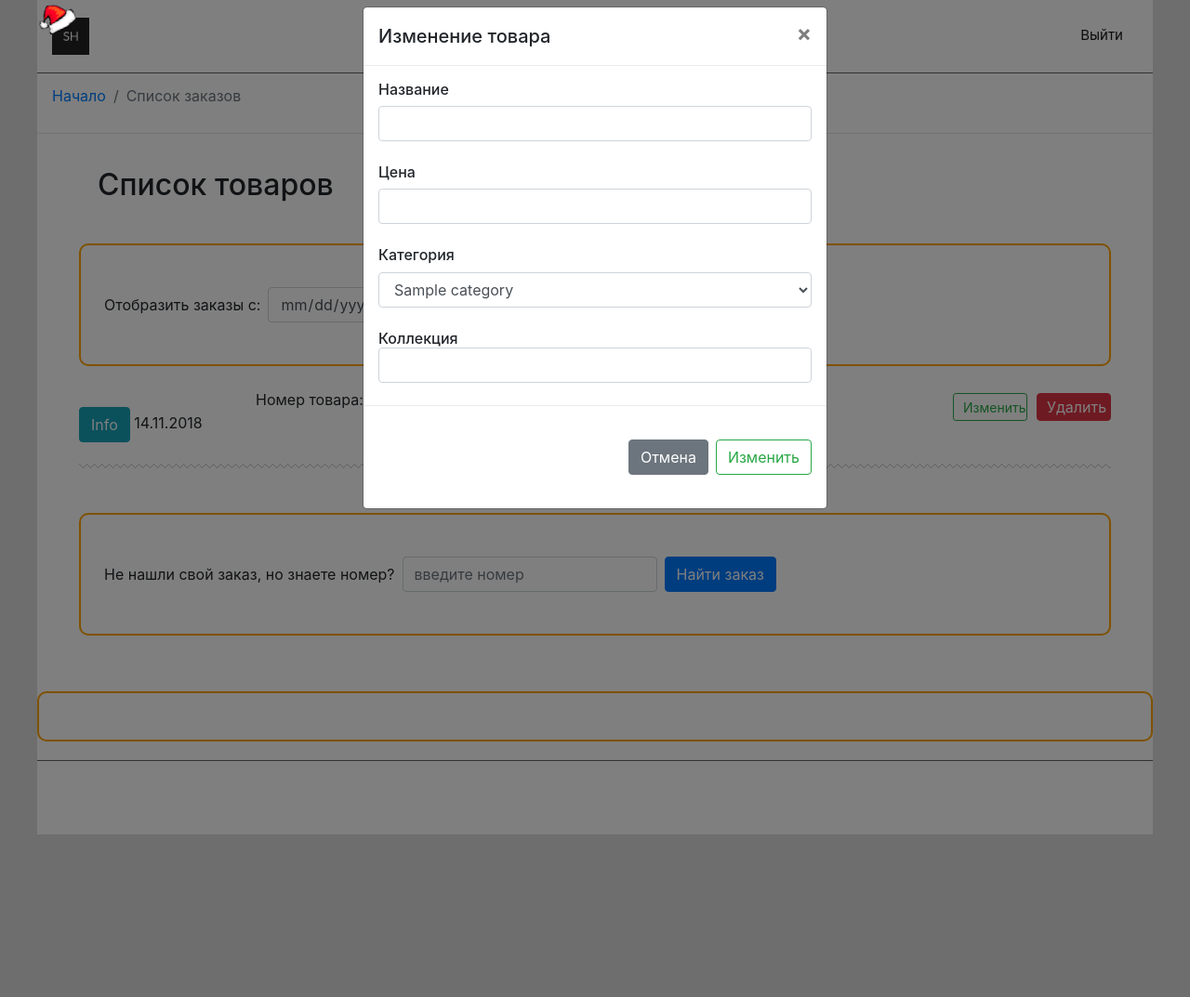
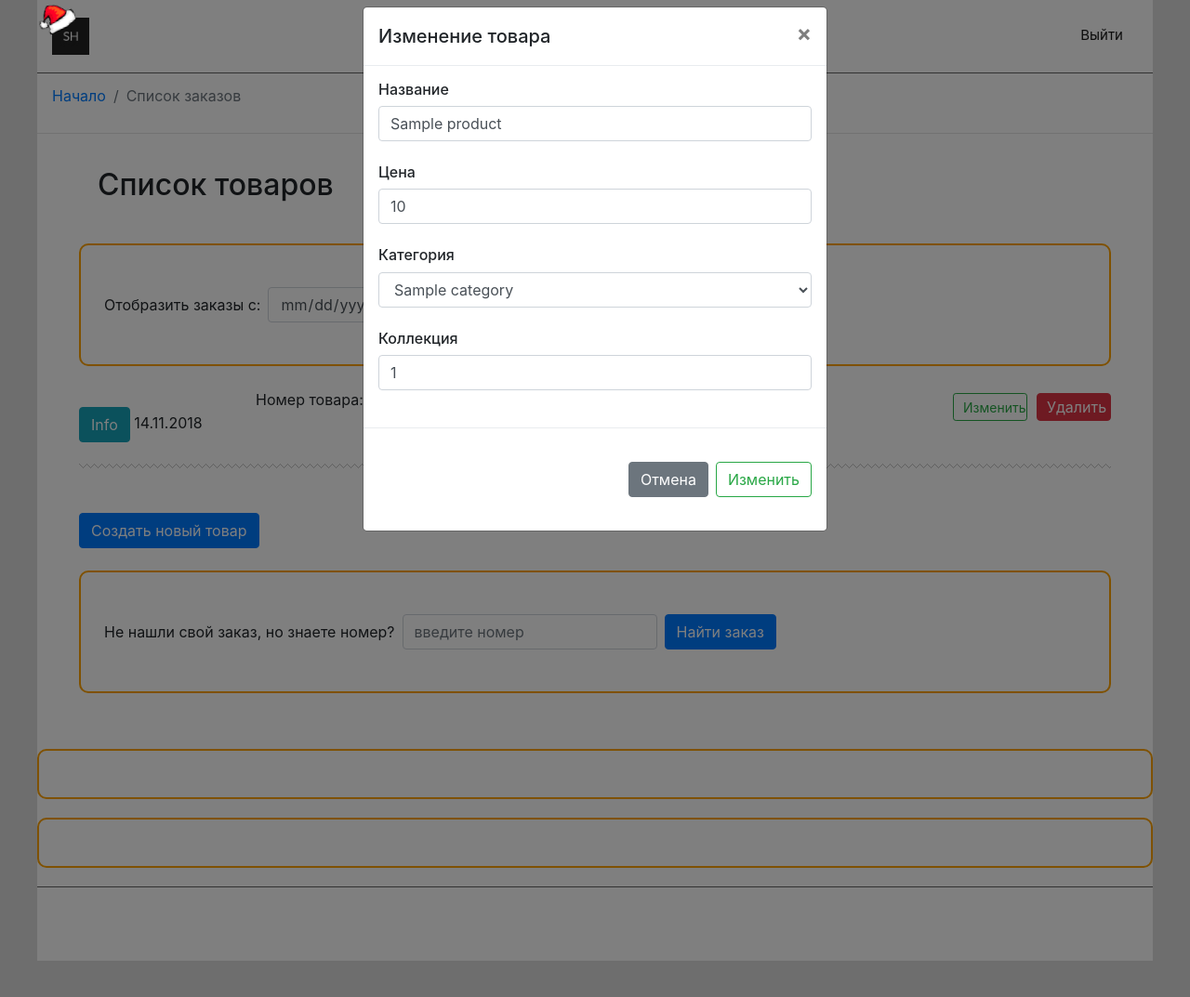
Before and after one commit to damarrus/project2208, a PHP site: template views/product_list_adm.php in a window 1280 px wide, after a click on "Изменить". Shown: the part 21-1094 px from the top of the page at 93% size. Run offline with PHP 8.4, Linux system fonts and the light colour scheme; the template is opened without the code that fills it: most values are stand-ins (such as "Sample title", 1, 10 or a date in 2020).

Commit message:
Удаление и изменение товаров

```diff
--- a/controllers/product_delete.php
+++ b/controllers/product_delete.php
@@ -3,8 +3,8 @@
 require_once '../models/Product.php';
 
 $product = new Product($_POST['product_id']);
+// var_dump($_POST);
 
 $product->delete();
 
-
-header('Location: product_delete_form.php?success=1&product_id='.$_POST['product_id']);
+header('Location: product_list_adm.php?success_delete=1&product_id='.$_POST['product_id']);
--- a/controllers/product_update.php
+++ b/controllers/product_update.php
@@ -6,4 +6,4 @@ $product = new Product($_POST['product_id']);
 
 $product->update($_POST['title'], $_POST['price'], $_POST['category_id'], $_POST['collection_id']);
 
-header('Location: product_update_form.php?success=1&product_id='.$_POST['product_id']);
+header('Location: product_list_adm.php?success-change=1&product_id='.$_POST['product_id']);
--- /dev/null
+++ b/js/product_list.js
@@ -0,0 +1,33 @@
+$(document).ready(function(){
+    $('.btn-delete').click(function() {
+        current_status = $(this).data('status');
+        product_id = $(this).prev('.btn-change').prev('.product-price-block').prev('.product-title-block').prev('.product-id-block').children('#product-id').text();
+        console.log(product_id);
+        $(".product_number_delete").val(product_id);
+
+    });
+
+    $('.btn-change').click(function() {
+        current_status = $(this).data('status');
+        product_id = $(this).prev('.product-price-block').prev('.product-title-block').prev('.product-id-block').children('#product-id').text();
+        product_title = $(this).prev('.product-price-block').prev('.product-title-block').children('#product-title').text();
+        product_price = $(this).prev('.product-price-block').children('#product-price').text();
+
+        $('.product-title').val(product_title);
+        $('.product-price').val(product_price);
+        $(".product_number_change").val(product_id);
+
+    });
+    // $('#product-delete-form').submit(function() {
+    //     $.ajax({
+    //         method:'post',
+    //         url:'product_delete.php',
+    //         data:{
+    //             product_id: product_id
+    //         },
+    //         success: function(response) {
+    //             console.log(213);
+    //         }
+    //     });
+    // });
+});
--- a/models/Product.php
+++ b/models/Product.php
@@ -83,7 +83,8 @@ class Product
                     category_id=$category_id,
                     collection_id=$collection_id
                   WHERE product_id=".$this->id;
-
+        // var_dump($query);
+        // die;
         $result = $mysqli->query($query);
 
         return $mysqli->affected_rows;
--- a/views/product_list_adm.php
+++ b/views/product_list_adm.php
@@ -22,22 +22,24 @@
   </form>
 
   <?php foreach ($products as $product) {
-    echo '<div class="table-responsive-md table-striped">
+    echo '<div class="table-responsive-md table-striped product-block">
             <div class="row">
             <div class="col-sm-2">
                 <button type="button" class="btn btn-info">Info</button>
                 14.11.2018
             </div>
-            <div class="col-sm-2">Номер товара: '.$product->id.'</div>
-            <div class="col-sm-3">Название товара: '.$product->title.'</div>
-            <div class="col-sm-3  font-weight-bold">Цена: '.$product->price.' руб.</div>
-            <button class="btn-prod btn btn-outline-success btn-sm" data-toggle="modal" data-target="#changeProd">Изменить</button>
-            <button type="button" class=" btn-prod btn btn-danger" data-toggle="modal" data-target="#deleteProd">Удалить</button>
+            <div class="col-sm-2 product-id-block">Номер товара: <span id="product-id">'.$product->id.'</span></div>
+            <div class="col-sm-3 product-title-block">Название товара: <span id="product-title">'.$product->title.'</span></div>
+            <div class="col-sm-3 product-price-block  font-weight-bold">Цена: <span id="product-price">'.$product->price.'</span> руб.</div>
+            <button class="btn-prod btn btn-outline-success btn-sm btn-change" data-toggle="modal" data-target="#changeProd">Изменить</button>
+            <button type="button" class="btn-prod btn btn-danger btn-delete" data-toggle="modal" data-target="#deleteProd">Удалить</button>
         </div>
     </div>
   <div class="cutting_line mb-5 pt-2"></div>';
 }
 ?>
+    <a href="product_create_form.php"class="btn btn-primary">Создать новый товар</a><br>
+
   <div class="mt-3 pb-3">
     <!-- Форма поиска заказов по номеру.  -->
     <form method="POST" class="form-inline  mt-4 mb-4" action="#">
@@ -47,7 +49,7 @@
     </form>
   </div>
 </div>
-<form method="POST" action="product_delete.php">
+<form id="product-delete-form" method="POST" action="product_delete.php">
     <div class="modal fade" id="deleteProd" tabindex="-1" role="dialog" aria-labelledby="exampleModalLabel" aria-hidden="true">
         <div class="modal-dialog" role="document">
             <div class="modal-content">
@@ -63,12 +65,15 @@
 
                 <div class="modal-footer">
                     <button type="button" class="btn btn-secondary" data-dismiss="modal">Нет</button>
-                    <button type="submit" class="btn  btn-outline-danger">Да, удалить</button>
+                    <button type="submit" class="btn btn-outline-danger" id="product-delete-btn">Да, удалить</button>
                 </div>
             </div>
         </div>
     </div>
+    <input class="product_number_delete" type="hidden" name="product_id" value="0">
 </form>
+
+<form id="product-update-form" method="POST" action="product_update.php">
     <div class="modal fade" id="changeProd" tabindex="-1" role="dialog" aria-labelledby="exampleModalLabel" aria-hidden="true">
         <div class="modal-dialog" role="document">
             <div class="modal-content">
@@ -79,22 +84,28 @@
                     </button>
                 </div>
                 <div class="modal-body">
-                <h6>Название</h6> <input class="form-control" type="text" name="title"><br>
-                <h6>Цена </h6><input class="form-control" type="number" name="price"><br>
+                    <h6>Название</h6> <input class="form-control product-title" type="text" name="title" value=""><br>
+                    <h6>Цена </h6><input class="form-control product-price" type="number" name="price" value=""><br>
                     <h6>Категория </h6>
-                <select class="form-control" name="category_id">
+                    <select class="form-control product-category" name="category_id">
                         <?php foreach ($categories as $category) {
-                        echo '<option value="'.$category->id.'">'.$category->title.'</option>';
+                        echo '<option '.($product->category_id == $category->id ? 'selected' : '').' value="'.$category->id.'">'.$category->title.'</option>';
                             } ?>
                     </select><br>
-                <h6>Коллекция <input class="form-control" type="number" name="collection_id"></h6>
+                    <h6>Коллекция</h6>
+                    <input class="form-control" type="number" name="collection_id" value="<?php echo $product->collection_id ?>"><br>
                 </div>
                 <div class="modal-footer">
                     <button type="button" class="btn btn-secondary" data-dismiss="modal">Отмена</button>
-                <button type="submit" class="btn  btn-outline-success">Изменить</button>
+                    <button type="submit" class="btn btn-outline-success" id="product-change-btn">Изменить</button>
                 </div>
             </div>
         </div>
     </div>
+    <input class="product_number_change" type="hidden" name="product_id" value="0">
+</form>
+
+<script src="../lib/jquery-3.3.1.min.js"></script>
+<script src="../js/product_list.js"></script>
 
 <?php require_once '../templates/footer_admin.php' ?>
```
Lines whose indentation alone changed are shown as unchanged.
